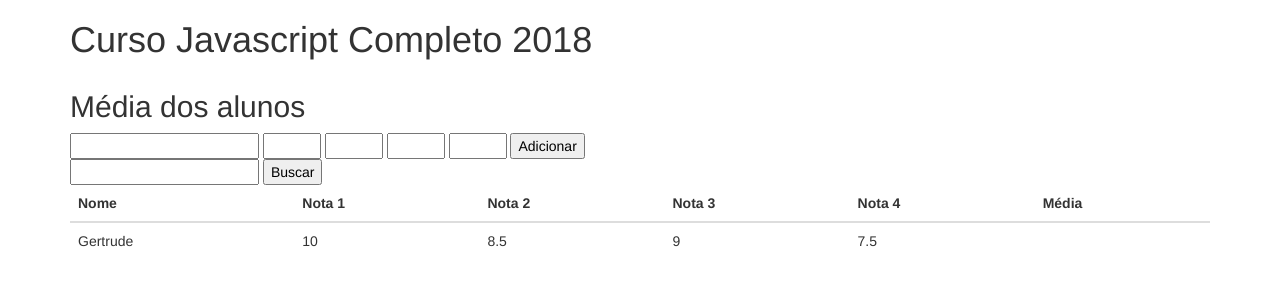
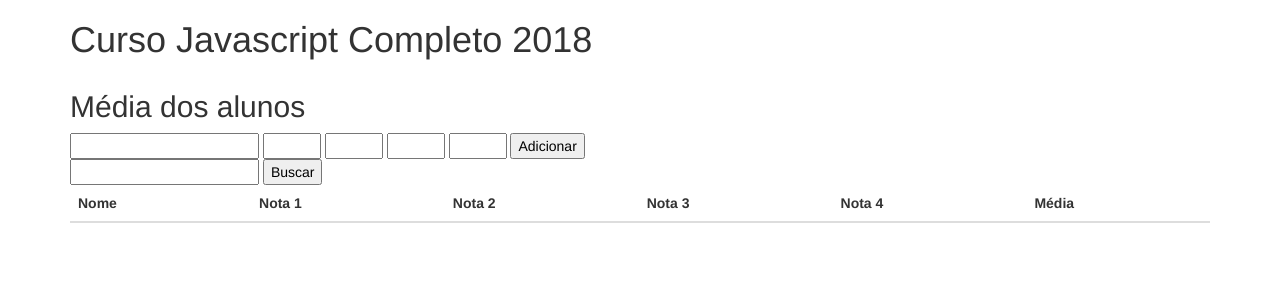
Before and after one commit to psilva21/advanced-javascript, a website with bundled scripts: page localstorage/aula23.html in a window 1280 px wide. Built offline with nearby package versions, Linux system fonts and the light colour scheme.

Commit message:
seção 25: localstorage - code refactory

```diff
--- a/localstorage/aula23.html
+++ b/localstorage/aula23.html
@@ -35,20 +35,8 @@
 							<th>Média</th>
 						</tr>
 					</thead>
-					<tbody id="listaAlunos">
-						<tr class="aluno" >
-							<td class="aluno-nome">Gertrude</td>
-							<td class="aluno-n1">10</td>
-							<td class="aluno-n2">8.5</td>
-							<td class="aluno-n3">9</td>
-							<td class="aluno-n4">7.5</td>
-							<td class="aluno-m"></td>
-						</tr>
-
-
-					</tbody>
+					<tbody id="listaAlunos"></tbody>
 				</table>
-
         	</div>
         </section>
 <!--
--- a/localstorage/js/Controller/ListaAlunosController.js
+++ b/localstorage/js/Controller/ListaAlunosController.js
@@ -5,22 +5,18 @@ export class ListaAlunosController {
            this.model = model;
            this.view = view;
 
-           this.view.$seletor.addEventListener(
-             "click",
-             this.editarAluno.bind(this)
-           );
+           this.view.$seletor.addEventListener("click",this.editarAluno.bind(this));
 
            this.pegaLocalStorage();
          }
          pegaLocalStorage() {
            let local = localStorage.getItem("alunos");
-            console.log(local);
 
              if (local) {
                let alunos = JSON.parse(local);
                alunos.forEach((aluno, idx) => {
                  this.model.adicionarAluno(
-                   new Aluno(aluno.nome, aluno._notas, aluno._id)
+                   new Aluno(aluno.nome, aluno.notas)
                  );
                });
                this.view.atualiza(this.model);
@@ -31,8 +27,7 @@ export class ListaAlunosController {
             let _model = model.map(item => {
                 return {
                     nome: item.nome,
-                    notas: item._notas,
-                    _id: item._id
+                    notas: item._notas
                  }
              })
             _model = JSON.stringify(_model);
@@ -59,16 +54,14 @@ export class ListaAlunosController {
              let aluno = this.model.obterPorId(_id);
              aluno.atualizarNotas(_notas);
 
-               this.view.atualiza(this.model);
-            // localStorage.setItem("alunos", this.model.lista);
-            this.atualizarLocalStorage(this.model.lista);
+             this.view.atualiza(this.model);
+             this.atualizarLocalStorage(this.model.lista);
            }
          }
 
          adicionarAluno(nome, notas) {
-           this.model.adicionarAluno(new Aluno(nome, notas));
-             this.view.atualiza(this.model);
-            // localStorage.setItem("alunos", this.model.lista);
+            this.model.adicionarAluno(new Aluno(nome, notas));
+            this.view.atualiza(this.model);
             this.atualizarLocalStorage(this.model.lista);
 
          }
--- a/localstorage/js/Model/AlunoModel.js
+++ b/localstorage/js/Model/AlunoModel.js
@@ -1,11 +1,10 @@
 import { blg } from "../../beluga2.js";
 
 export class Aluno {
-    constructor(nome, notas, id){
+    constructor(nome, notas){
         this.nome = nome;
         this._notas = (notas) ? [].concat(notas) : [];
         this._id = ++Aluno.id;
-        // this.id = id;
     }
 
     adicionarNotas(){
@@ -16,7 +15,7 @@ export class Aluno {
         this._notas = [].concat(arr);
     }
 
-    recuperarMedia(){
+    recuperarMedia() {
         var notas = this._notas;
         return blg.calcularMedia(...notas);
     }
```
